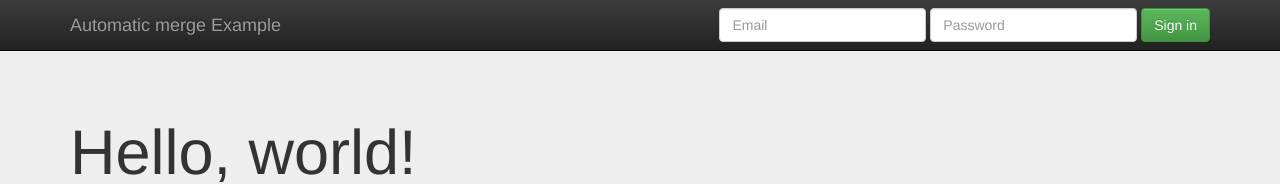
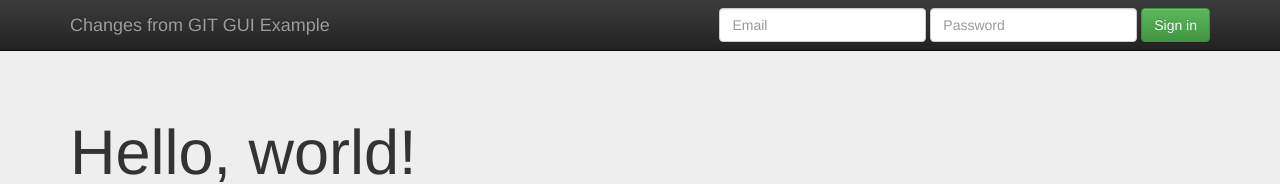
Before and after one commit to Arifmohamedb/website, a plain HTML site: page index.html in a window 1280 px wide. Shown: the top 184 px of the page. Drawn offline with nearby package versions, Linux system fonts and the light colour scheme.

Commit message:
Commiting from Git GUI

```diff
--- a/index.html
+++ b/index.html
@@ -6,7 +6,7 @@
     <head>
         <meta charset="utf-8">
         <meta http-equiv="X-UA-Compatible" content="IE=edge,chrome=1">
-        <title>Automatic merge Example</title>
+        <title>Changes from GIT GUI Example</title>
         <meta name="description" content="">
         <meta name="viewport" content="width=device-width, initial-scale=1">
         <link rel="apple-touch-icon" href="apple-touch-icon.png">
@@ -36,7 +36,7 @@
             <span class="icon-bar"></span>
             <span class="icon-bar"></span>
           </button>
-          <a class="navbar-brand" href="#">Automatic merge Example</a>
+          <a class="navbar-brand" href="#">Changes from GIT GUI Example</a>
         </div>
         <div id="navbar" class="navbar-collapse collapse">
           <form class="navbar-form navbar-right" role="form">
```
